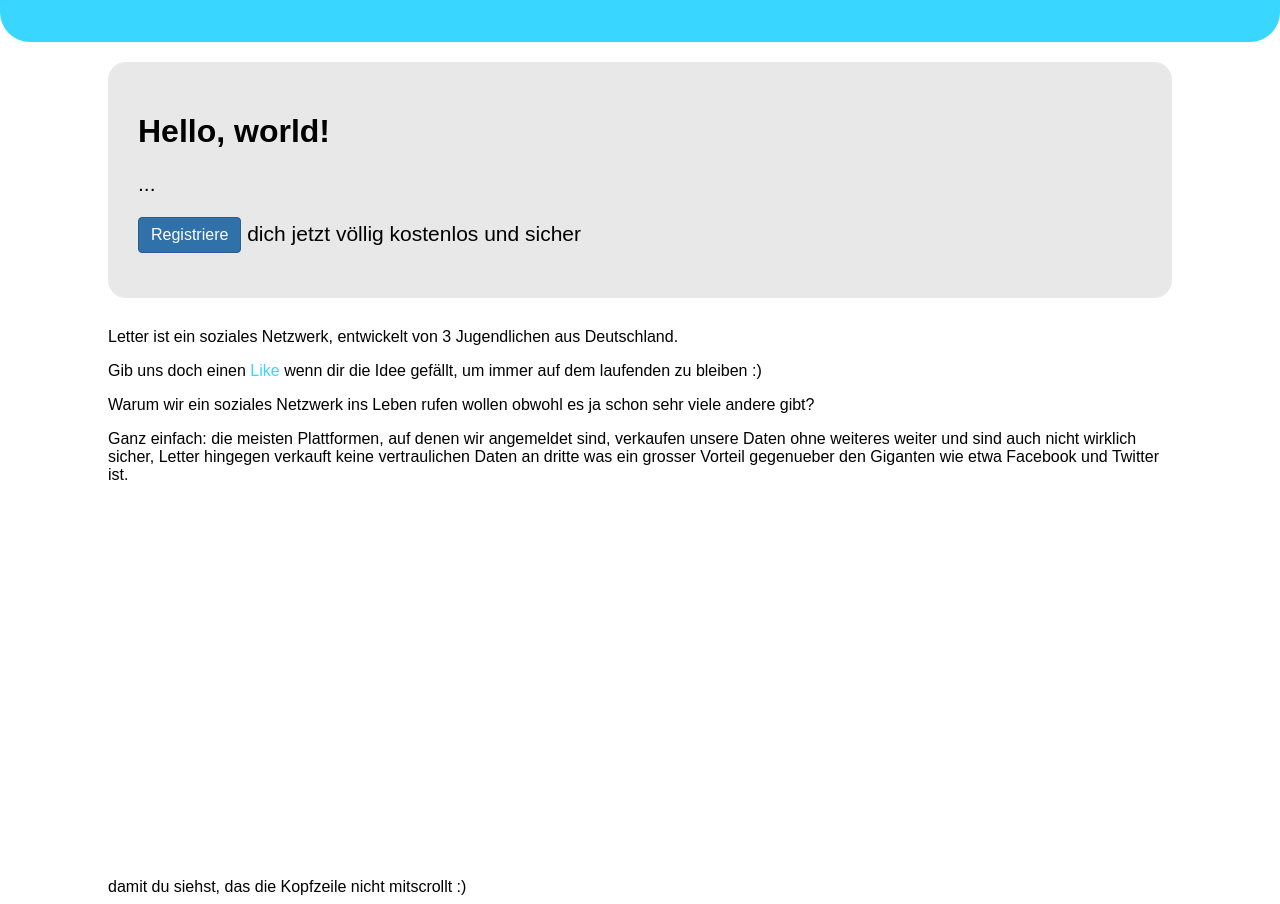
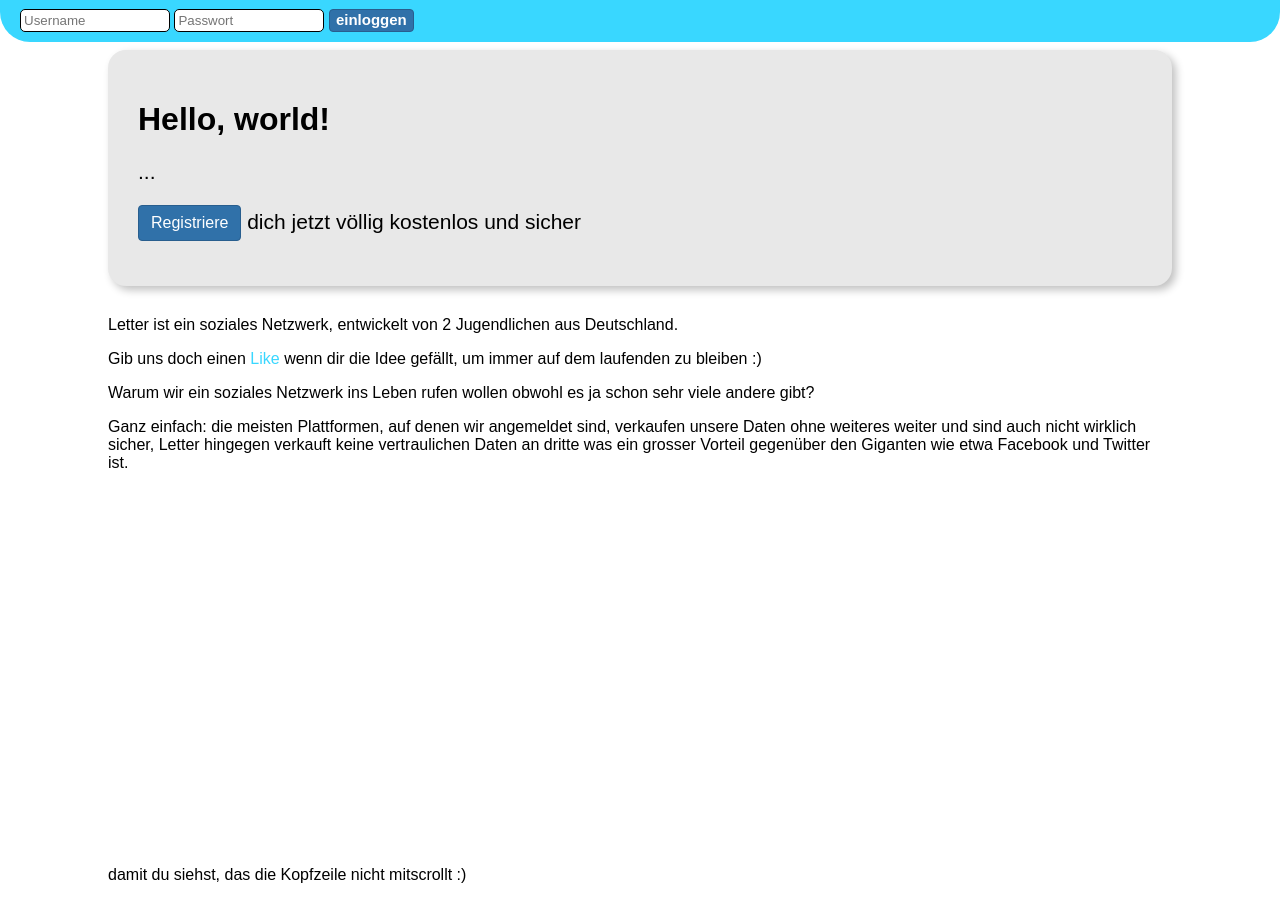
Before and after one commit to Florian1998/letter, a PHP site: page /index.html in a window 1280 px wide. After the commit the page ends 883 px from the top, so only its background shows below. Run offline with PHP 8.4, Linux system fonts and the light colour scheme.

Commit message:
css update

```diff
--- a/css/main.css
+++ b/css/main.css
@@ -5,8 +5,6 @@ html {
 .main {
 	margin-left: 100px;
 	margin-right: 100px;
-	border-color: blue;
-	border: 2px;
 }
 .header {
 	background-color: #39d7ff;
@@ -25,6 +23,7 @@ html {
 	color: inherit;
 	background-color: #E8E8E8;
 	border-radius: 18px;
+	box-shadow: 4px 4px 8px silver;
 }
 .jumbotron h1,
 .jumbotron .h1 {
@@ -61,11 +60,8 @@ a:hover {
 	-webkit-user-select: none;
 	   -moz-user-select: none;
    	 	-ms-user-select: none;
- 	        user-select: none;
-	background-image: none;
 	border: 1px solid transparent;
 	border-radius: 4px;
-
 }
 .button-blue {
 	color: #fff;
@@ -78,3 +74,42 @@ a:hover {
 	background-color: #5bc0de;
   	border-color: #46b8da;
 }
+.header-cont {
+	margin-top: 16.5px;
+	margin-left: 20px;
+}
+.placeholder {
+	margin-top: 50px;
+}
+.login {
+	border-radius: 5px;
+	border: 1px solid;
+	border-color: black;
+	height: 23px;
+	width: 150px;
+	padding-left: 3px;
+	padding-right: 3px;
+	display: inline-block;
+}
+.login-submit {
+	display: inline-block;
+	font-size: 15px;
+	font-weight: bold;
+	text-align: center;
+	vertical-align: middle;
+	cursor: pointer;
+	border: 1px solid transparent;
+	border-radius: 4px;
+	height: 23px;
+	color: #fff;
+	background-color: #3071a9;
+	border-color: #285e8e;
+	margin-bottom: 1px;
+	line-height: 0.5;
+}
+input[type="submit"]::-moz-focus-inner { border: 0; }
+.login-submit:hover,
+.login-submit:active, {
+	background-color: #5bc0de;
+  	border-color: #46b8da;
+}
--- a/css/regist.css
+++ b/css/regist.css
@@ -1,6 +1,8 @@
 a:hover {
 	color: blue;
 }
-input["text"]:hover {
-	color: orange;
+input[type="text"]:focus {
+	border: 2px solid;
+	border-color: orange;
+	border-radius: 5px;
 }
--- a/index.html
+++ b/index.html
@@ -1,12 +1,19 @@
 <html>
 	<head>
 		<title>Letter-Official</title>
-			<link rel="stylesheet" href="css/main.css" type="text/css" />
+		<link rel="stylesheet" href="css/main.css" type="text/css" />
     </head>
     <body>
 		<div class="header">
+			<div class="header-cont">
+				<form action="index.php" method="POST">
+					<input type="text" name="name" maxlength="30" placeholder="Username" class="login" />
+					<input type="password" maxlength="30" name="pwd" placeholder="Passwort" class="login" />
+					<input type="submit" value="einloggen" class="login-submit"/>
+				</form>
+			</div>
 		</div>
-		<br /><br /><br />
+		<div class="placeholder" />
 		<div class="main">
 			<div class="jumbotron">
 				<h1>Hello, world!</h1>
@@ -15,14 +22,14 @@
 				dich jetzt v&ouml;llig kostenlos und sicher </p>
 			</div>
             <p>
-            Letter ist ein soziales Netzwerk, entwickelt von 3 Jugendlichen aus Deutschland.
+            Letter ist ein soziales Netzwerk, entwickelt von 2 Jugendlichen aus Deutschland.
 			</p>
             <p> Gib uns doch einen <a href="http://www.facebook.com/pages/Letter/668067103275242?ref=hl">Like</a> wenn dir die Idee 			gef&auml;llt, um immer auf dem laufenden zu bleiben :) </p>
             <p />
             <p>Warum wir ein soziales Netzwerk ins Leben rufen wollen obwohl es ja schon sehr viele andere gibt? </p>
             <p>Ganz einfach: die meisten Plattformen, auf denen wir angemeldet sind,
 			verkaufen unsere Daten ohne weiteres weiter und sind auch nicht wirklich sicher,
-			Letter hingegen verkauft keine vertraulichen Daten an dritte was ein grosser Vorteil gegenueber den
+			Letter hingegen verkauft keine vertraulichen Daten an dritte was ein grosser Vorteil gegen&uuml;ber den
 			Giganten wie etwa Facebook und Twitter ist.
             </p>
 		<br /><br /><br /><br /><br /><br /><br /><br /><br /><br /><br /><br /><br /><br /><br /><br /><br /><br /><br /><br /><br />
```
